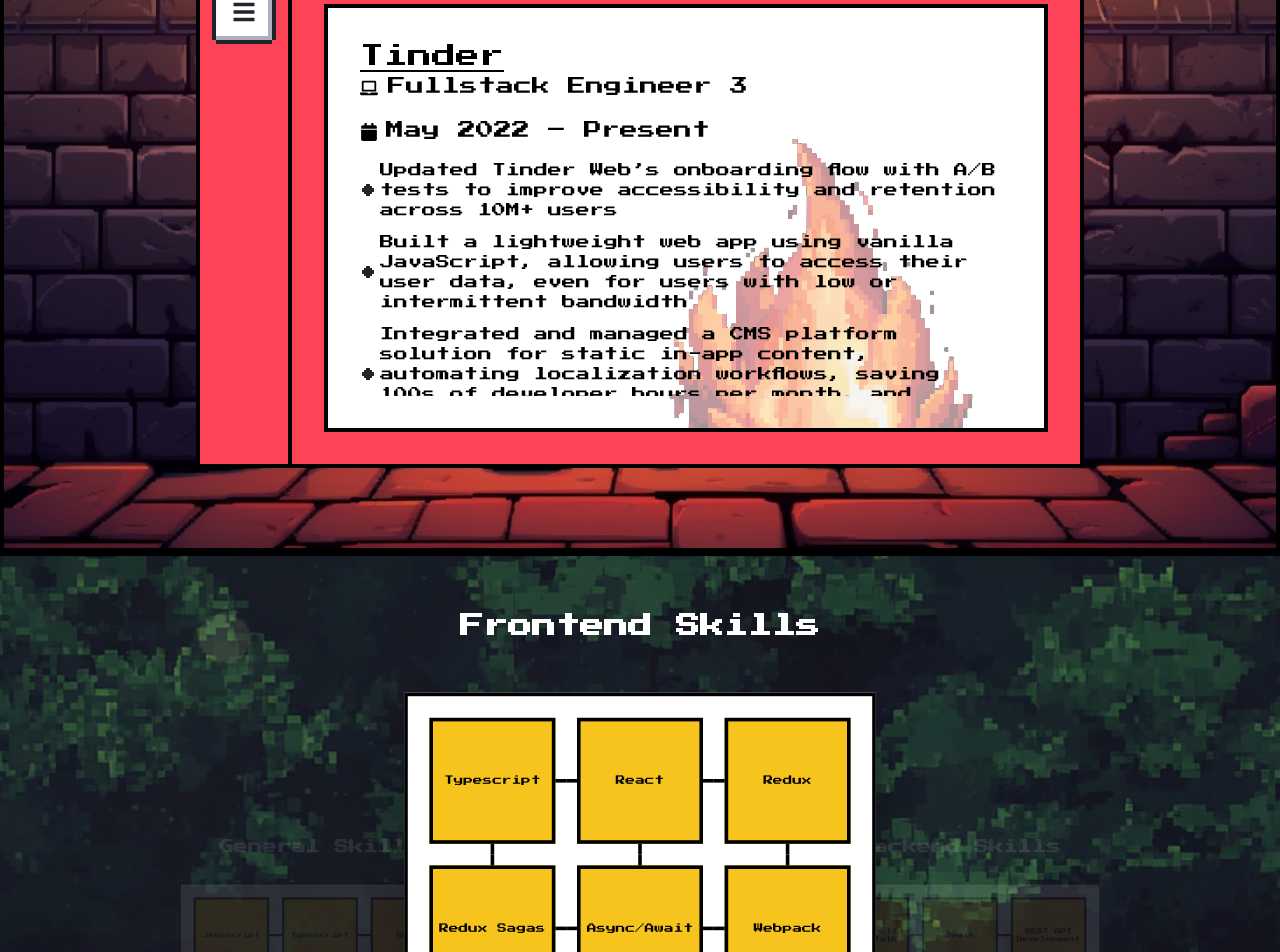
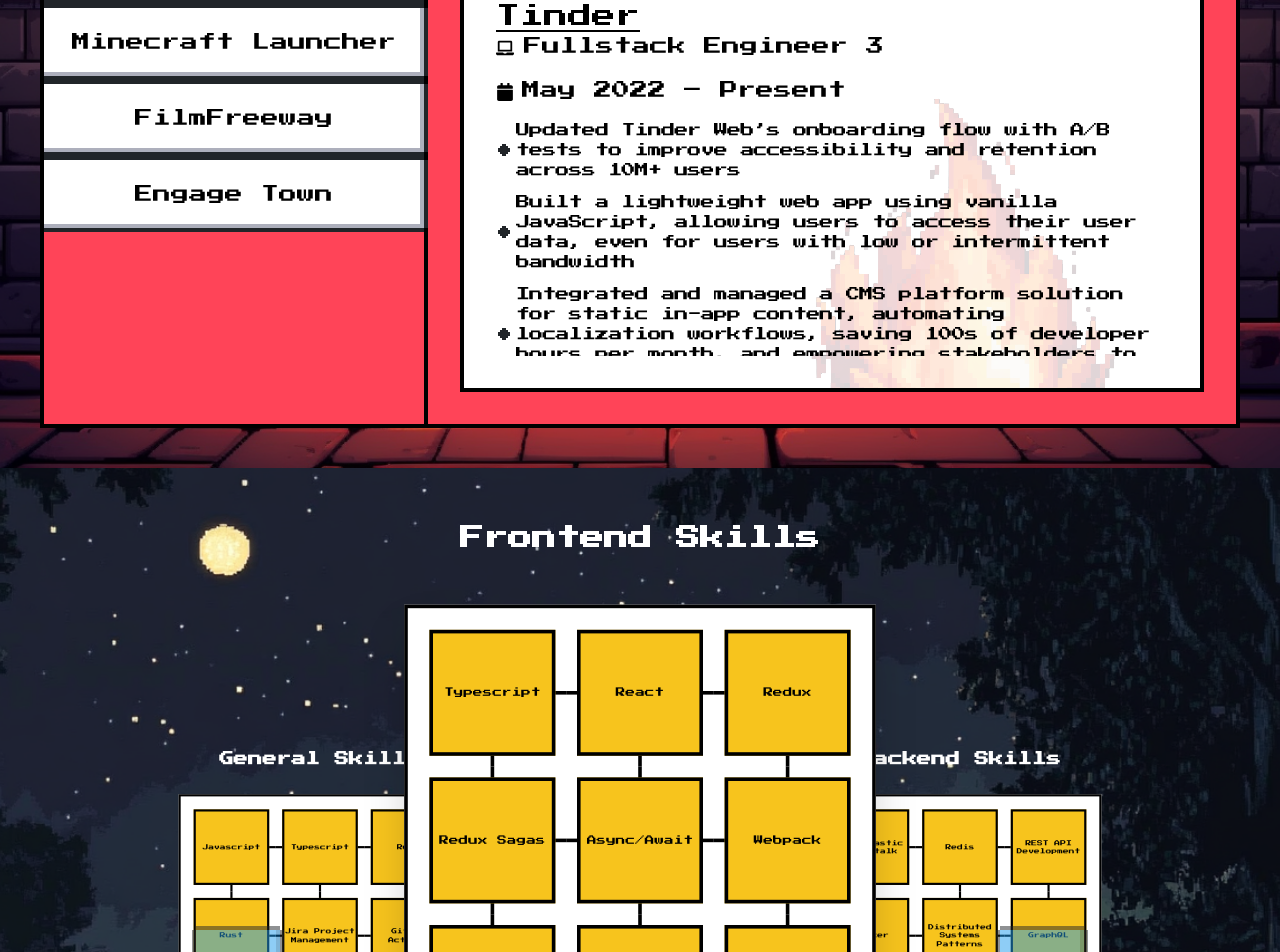
Before and after one commit to joshbeme/Portfolio, a Next.js app: page / in a window 1280 px wide. Shown: the part 1040-1992 px from the top of the page. Built offline with nearby package versions, Linux system fonts and the light colour scheme; a web font is replaced by a local one.

Commit message:
Clean up and simplify site.

```diff
--- a/src/app/components/Experience.tsx
+++ b/src/app/components/Experience.tsx
@@ -41,7 +41,7 @@
   return (
     <div
       className={classNames(
-        "nes-container flex flex-col overflow-hidden p-4 md:p-8  h-full  relative bg-white z-10"
+        "nes-container flex flex-col overflow-hidden p-4 md:p-8  h-full  relative bg-white z-10 scrollbar-thumb-rounded-full scrollbar-thumb-stone-400 hover:scrollbar-thumb-stone-500"
       )}
     >
       <h3 className="text-lg sm:text-xl md:text-2xl underline">{company}</h3>
@@ -55,7 +55,7 @@
         </p>
 
         <div className="lists">
-          <ul className="relative nes-list is-disc pl-5 pr-1">
+          <ul className="relative nes-list is-disc pl-5 pr-1 tracking-tighter">
             {responsibilities.map((highlight: string, index: number) => (
               <li key={index} className="mb-3 text-xs sm:text-sm">
                 {highlight}
@@ -69,20 +69,21 @@
         alt={company}
         width={img.width / 2}
         height={img.height / 2}
-        className="absolute inline-block bottom-0 opacity-50 z-0 left-1/3 translate-y-1/3  "
+        className="absolute inline-block bottom-0 opacity-20 z-0 left-1/3 translate-y-1/3  "
       />
     </div>
   );
 };
 
 const Experience: React.FC = () => {
-  const [isOpen, setIsOpen] = useState<boolean>(false);
+  const [isOpen, setIsOpen] = useState<boolean>(true);
   const [activeCompany, setActiveCompany] = useState<string>("Tinder");
   const img = mapCompanyToImage[activeCompany];
   const styleColor = mapCompanyToStyles[activeCompany];
 
   const handleClick = (company: string) => {
-    setIsOpen(false);
+    const isSelected = activeCompany === company;
+    if (isSelected) setIsOpen(false);
     setActiveCompany(company);
   };
 
@@ -90,7 +91,7 @@
   return (
     <section
       className={classNames(
-        "bg-top bg-cover bg-[url(/Brick.png)] flex flex-col px-2 md:px-20 lg:px-48 pb-20  pt-20 nes-container"
+        "bg-top bg-cover bg-[url(/Brick.png)] flex flex-col p-2 sm:p-5 lg:p-10 border-t-4 border-black"
       )}
     >
       <div
@@ -124,10 +125,14 @@
               className={classNames(
                 "nes-btn text-black py-4 px-4 w-full -left-1 z-1 text-xs sm:text-lg",
                 {
-                  ["border-r-0 border-r-white selected after:!shadow-[inset,-4px,0px,white] after:!mr-0"]:
+                  ["border-r-0 border-r-white selected after:!shadow-[inset,-4px,0px,white] after:!mr-0 "]:
                     experience.company === activeCompany,
                   [mapCompanyToStyles[experience.company]]:
                     experience.company === activeCompany,
+                  " text-white":
+                    experience.company === activeCompany &&
+                    experience.company !== "Minecraft Launcher",
+
                   hidden: !isOpen,
                 }
               )}
--- a/src/app/components/Hero.tsx
+++ b/src/app/components/Hero.tsx
@@ -1,8 +1,8 @@
 "use client";
 import React, { useState } from "react";
+import Image from "next/image";
 import HeroImage from "@src/assets/8-bit-josh.png";
-import Image from "next/image";
-import { usePathname } from "next/navigation";
+import useCompanyName from "@src/app/hooks/useCompanyName";
 
 interface HeroProps {
   title: string;
@@ -28,9 +28,7 @@
 };
 
 const Hero: React.FC<HeroProps> = ({ title, subtitle }) => {
-  const currentPath = usePathname() || "";
-  const unprocessedCompany = currentPath.split("/")[1] || "";
-  const currentCompany = unprocessedCompany.replaceAll("_", " ");
+  const currentCompany = useCompanyName();
   const [textBubble, setTextBubble] = useState(currentCompany.length > 1);
   const closeBubble = () => {
     setTextBubble(false);
--- a/src/app/components/TechnicalSkills.tsx
+++ b/src/app/components/TechnicalSkills.tsx
@@ -83,24 +83,31 @@
   const left = center === 0 ? 2 : center - 1;
 
   return (
-    <section className=" flex flex-col p-0 border-y-4 border-black ">
+    <section className=" flex flex-col p-0">
       <div className="w-full items-center justify-items-center relative">
-        <div className="relative w-full h-[800px] md:h-[1000px] bg-[url(/Farm.png)] bg-center bg-cover overflow-hidden after:inline after:h-full after:w-full after:scale-125 after:origin-top after:absolute after:top-0 after:left-0 after:bg-[url(/fence4.png)] after:bg-center after:bg-cover after:z-0 after:opacity-90 after:pointer-events-none">
+        <div
+          aria-multiselectable
+          className="relative w-full h-[800px] md:h-[1000px] bg-[url(/Farm.png)] bg-center bg-cover overflow-hidden after:inline after:h-full after:w-full after:scale-125 after:origin-top after:absolute after:top-0 after:left-0 after:bg-[url(/fence5.png)] after:bg-center after:bg-cover after:z-0 after:opacity-90 after:pointer-events-none"
+        >
           {skills.map(({ skills, backgroundUrl, title }, index) => {
             const isRight = index === right;
             const isLeft = index === left;
             return (
-              <React.Fragment key={backgroundUrl}>
               <div
+                key={backgroundUrl}
+                aria-selected={center === index}
+                aria-label={title}
                 onClick={() => {
                   setCenter(index);
                 }}
                 className={classNames(
-                    " absolute transition-all duration-500 ease-in-out transform top-1/2 -translate-x-1/2 -translate-y-1/2",
+                  " absolute transition-all duration-500 ease-in-out transform top-1/2 -translate-x-1/2 -translate-y-1/2 ",
                   {
                     "left-1/2 z-10": index === center,
-                      "left-1/4 z-0 scale-[0.6]": isLeft,
-                      "left-3/4 z-0 scale-[0.6]": isRight,
+                    "left-1/4 z-0 scale-[0.6] hover:cursor-pointer hover:scale-[0.63]":
+                      isLeft,
+                    "left-3/4 z-0 scale-[0.6] hover:cursor-pointer hover:scale-[0.63]":
+                      isRight,
                   }
                 )}
               >
@@ -126,7 +133,6 @@
                   ))}
                 </ul>
               </div>
-              </React.Fragment>
             );
           })}{" "}
           <button
--- a/src/app/globals.css
+++ b/src/app/globals.css
@@ -50,6 +50,11 @@
   --background-start-rgb: 214, 219, 220;
   --background-end-rgb: 255, 255, 255;
 }
+a{
+  cursor: pointer !important;
+}
+
+
 
 @media (prefers-color-scheme: dark) {
   :root {
@@ -64,6 +69,7 @@
 
 body {
   color: rgb(var(--foreground-rgb));
+  cursor: default !important;
 }
 
 *{
@@ -166,3 +172,7 @@
 
   box-shadow: inset -5px 0px #fb1150;
 }
+
+.nes-btn {
+  cursor: pointer !important;
+}
--- /dev/null
+++ b/src/app/hooks/useCompanyName.ts
@@ -0,0 +1,9 @@
+import { usePathname } from "next/navigation";
+
+const useCompanyName = () => {
+  const currentPath = usePathname() || "";
+  const unprocessedCompany = currentPath.split("/")[1] || "";
+  const currentCompany = unprocessedCompany.replaceAll("_", " ");
+  return currentCompany;
+};
+export default useCompanyName;
```
Also changed, not shown: public/fence5.png (added). Lines whose indentation alone changed are shown as unchanged.
